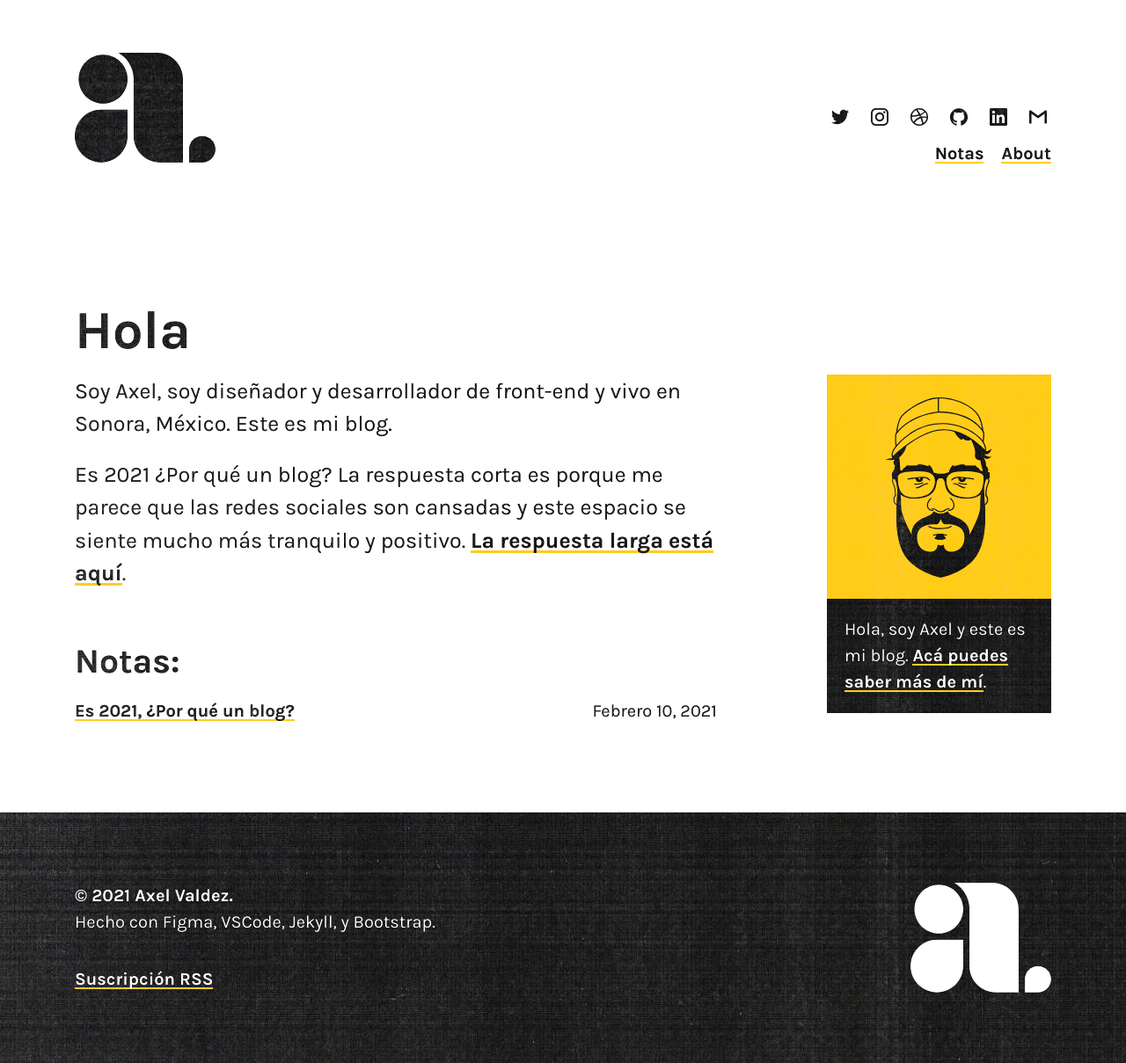
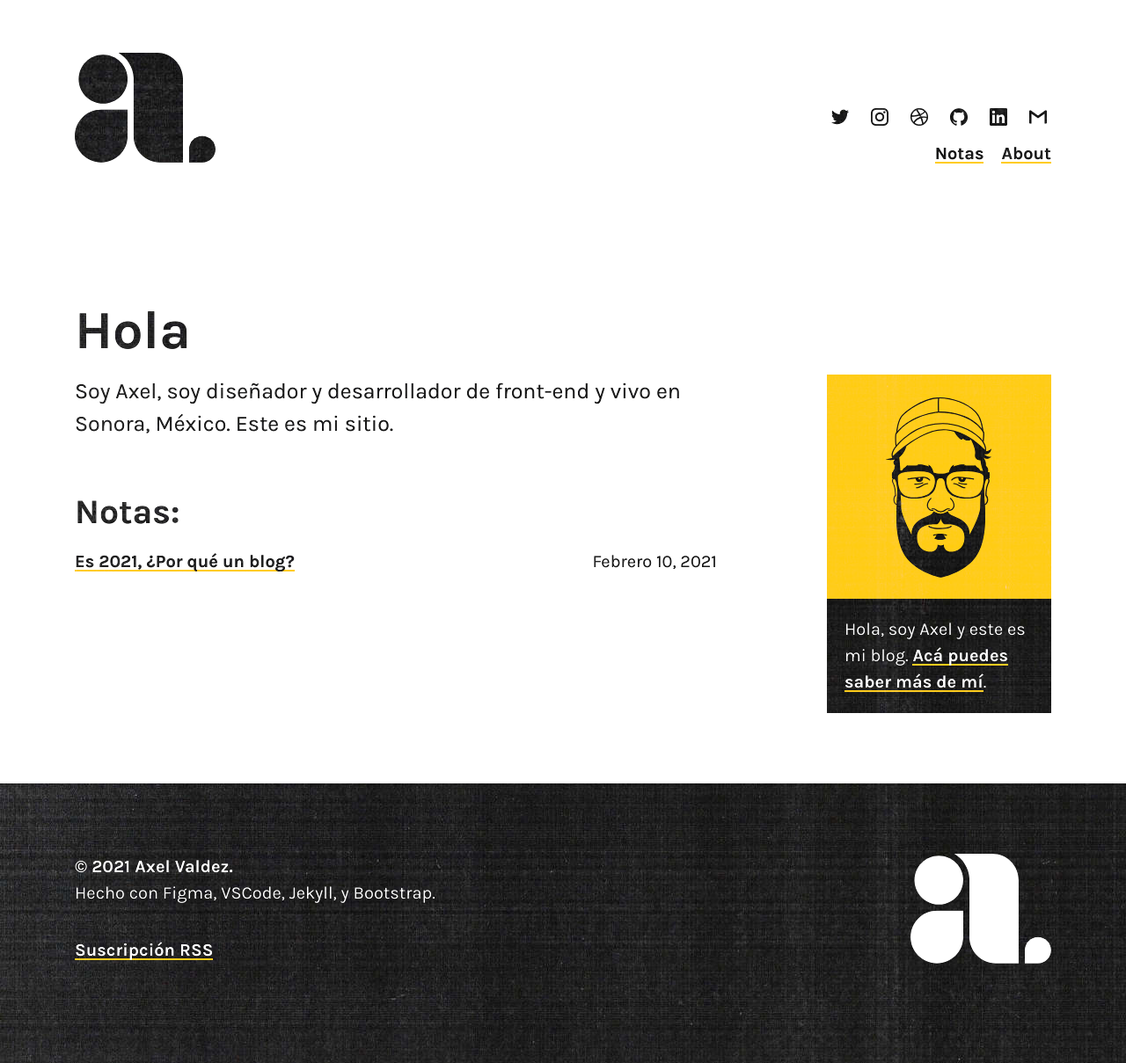
Before and after one commit to axelvaldez/amx, a Jekyll site: the page built from index.md, in a window 1280 px wide. Shown: the whole page at 88% size. Built offline with Jekyll 4.4.1, drawn with Linux system fonts in a browser that asks for light colours.

Commit message:
change index text

```diff
--- a/index.md
+++ b/index.md
@@ -3,6 +3,4 @@ layout: front
 title: "Hola"
 ---
 
-Soy Axel, soy diseñador y desarrollador de front-end y vivo en Sonora, México. Este es mi blog.
-
-Es 2021 ¿Por qué un blog? La respuesta corta es porque me parece que las redes sociales son cansadas y este espacio se siente mucho más tranquilo y positivo. [La respuesta larga está aquí](/2021/02/por-que-un-blog).
+Soy Axel, soy diseñador y desarrollador de front-end y vivo en Sonora, México. Este es mi sitio.
```
